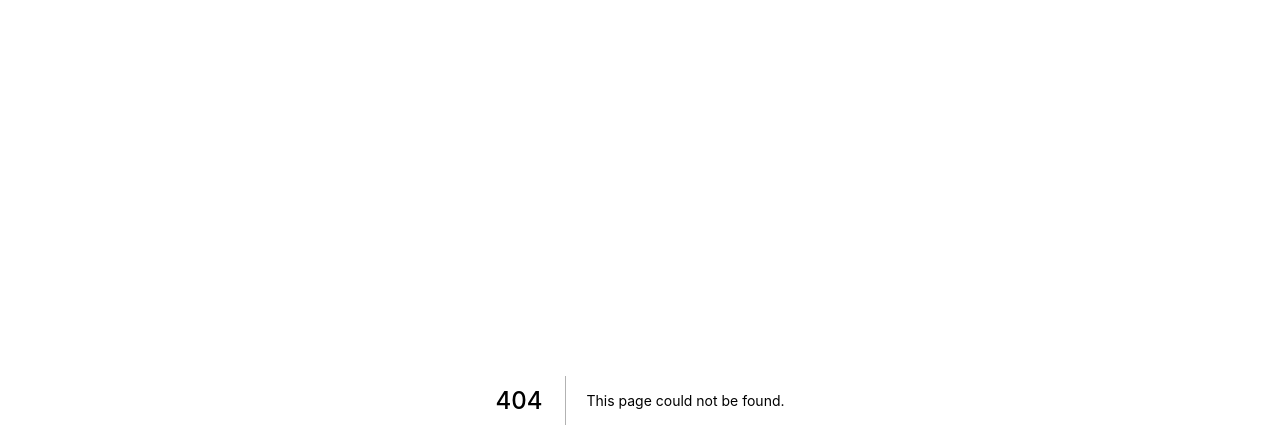
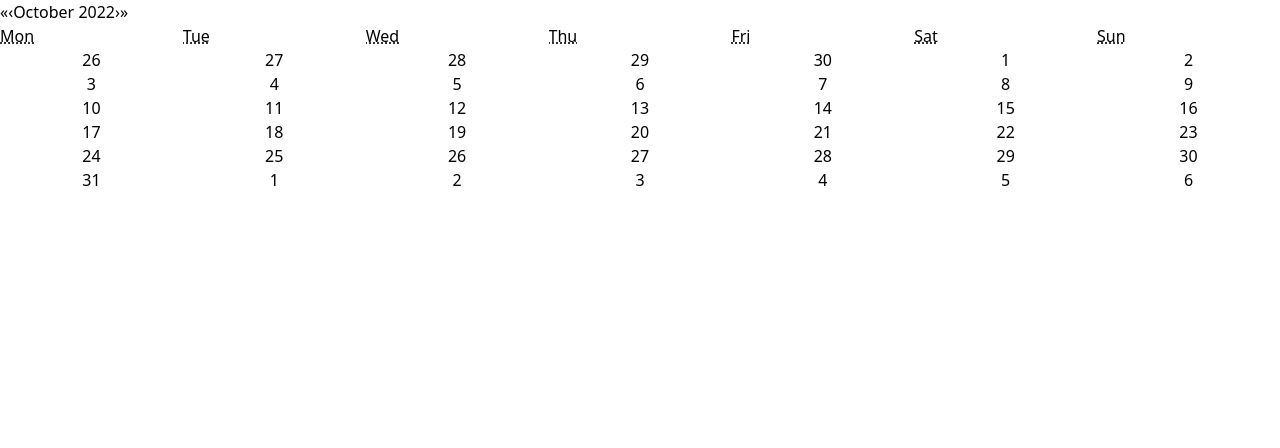
Before and after one commit to skar07/Leave-management-app, a Next.js app: page /app/calendar in a window 1280 px wide. Before the commit this address had no page. Shown: the top 448 px of the page. Built offline with nearby package versions, Linux system fonts and the light colour scheme.

Commit message:
feat: implement calendar plugin

```diff
--- /dev/null
+++ b/pages/app/calendar/index.tsx
@@ -0,0 +1,12 @@
+import React from 'react'
+import Calendar from 'react-calendar';
+
+export default function LeaveCalendar() {
+	const [value, onChange] = React.useState(new Date());
+
+	return(
+		<div>
+			<Calendar onChange={onChange} value={value} />
+		</div>
+	)
+}
```
